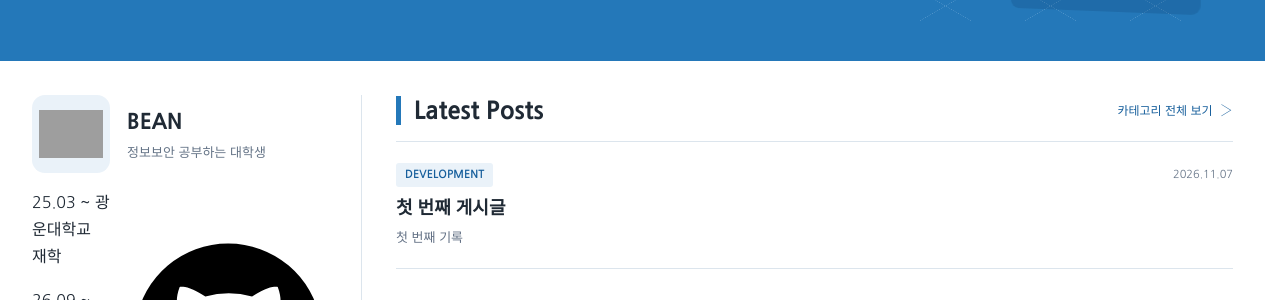
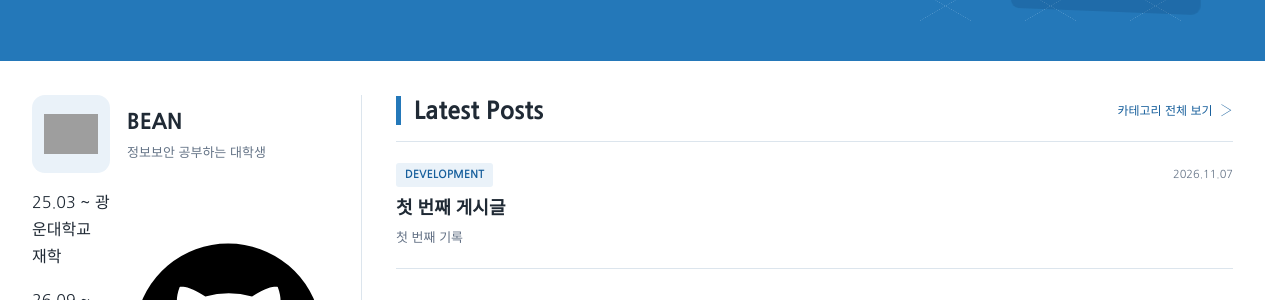
Before and after one commit to BEAN-CMD418/bean-cmd418.github.io, a Jekyll site: the page built from index.md, in a window 1280 px wide. Shown: the part 272-572 px from the top of the page. Built offline with Jekyll 4.4.1, drawn with Linux system fonts in a browser that asks for light colours; some web fonts are replaced; grey boxes are pictures that could not be loaded.

Commit message:
Adjust category spacing and reduce home avatar icon

```diff
--- a/assets/css/bean-theme.css
+++ b/assets/css/bean-theme.css
@@ -86,7 +86,7 @@ button, input { font: inherit; }
   border-radius: 13px; background: var(--blue-soft); overflow: hidden;
 }
 .bean-avatar img {
-  display: block; width: 64px; height: 64px; object-fit: contain;
+  display: block; width: 54px; height: 54px; object-fit: contain;
 }
 .profile-copy h2 { margin: 0 0 3px; font-size: 21px; font-weight: 800; }
 .profile-role { margin: 0; color: var(--muted); font-size: 13px; }
@@ -324,7 +324,7 @@ pre { overflow-x: auto; padding: 16px; background: #f2f5f8; border: 1px solid va
   margin-top: 0;
 }
 .category-detail-body .category-post-section {
-  margin-top: 32px;
+  margin-top: 44px;
 }
 
 
```
